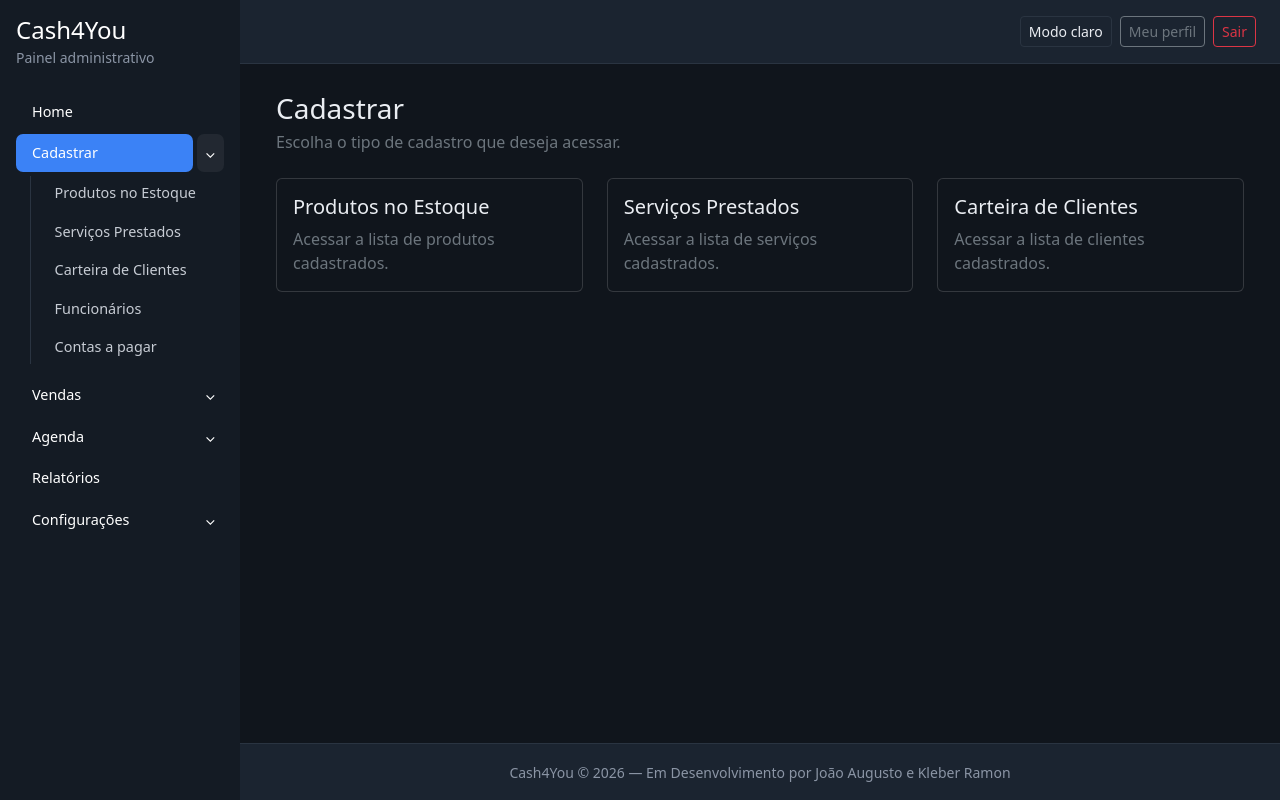
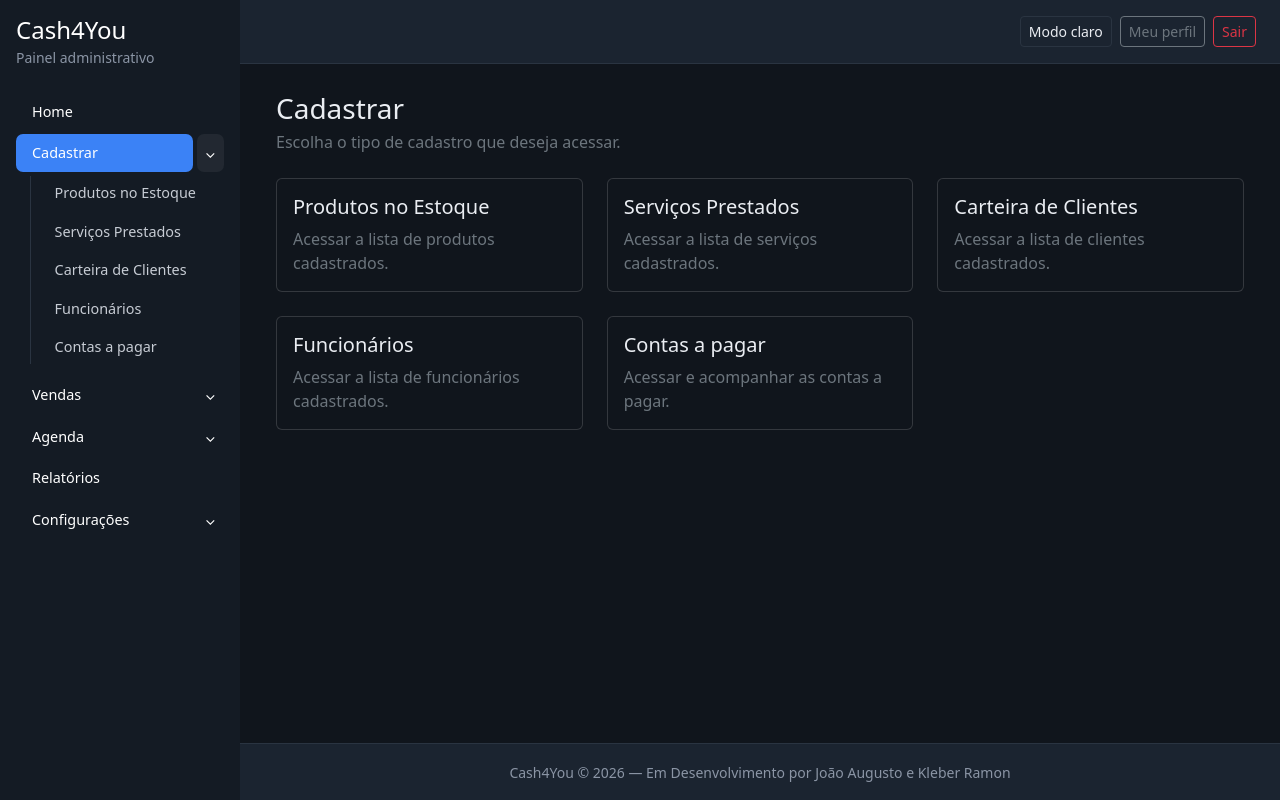
Before and after one commit to Joao0liver/cash4you, a Django app: page /cadastrar/ in a window 1280 px wide. Run offline with Django 5.2, Linux system fonts and the light colour scheme.

Commit message:
feat: Adicionar links para "Funcionários" e "Contas a pagar" na página de cadastros

```diff
--- a/core/tests.py
+++ b/core/tests.py
@@ -43,8 +43,12 @@ class PricingPageTests(TestCase):
             "Produtos no Estoque",
             "Serviços Prestados",
             "Carteira de Clientes",
+            "Funcionários",
+            "Contas a pagar",
         ):
             self.assertContains(response, label)
+        self.assertContains(response, f'href="{reverse("listar_funcionarios")}"')
+        self.assertContains(response, f'href="{reverse("listar_contas_pagar")}"')
         self.assertNotContains(response, ">Precificar<")
 
     def test_vendas_link_opens_cashier_and_keeps_sales_menu_expanded(self):
--- a/templates/cadastros.html
+++ b/templates/cadastros.html
@@ -34,6 +34,22 @@
                 </div>
             </a>
         </div>
+        <div class="col-12 col-md-6 col-xl-4">
+            <a href="{% url 'listar_funcionarios' %}" class="card h-100 text-decoration-none">
+                <div class="card-body">
+                    <h2 class="h5 card-title">Funcionários</h2>
+                    <p class="card-text text-secondary mb-0">Acessar a lista de funcionários cadastrados.</p>
+                </div>
+            </a>
+        </div>
+        <div class="col-12 col-md-6 col-xl-4">
+            <a href="{% url 'listar_contas_pagar' %}" class="card h-100 text-decoration-none">
+                <div class="card-body">
+                    <h2 class="h5 card-title">Contas a pagar</h2>
+                    <p class="card-text text-secondary mb-0">Acessar e acompanhar as contas a pagar.</p>
+                </div>
+            </a>
+        </div>
     </div>
 </div>
 {% endblock %}
```
